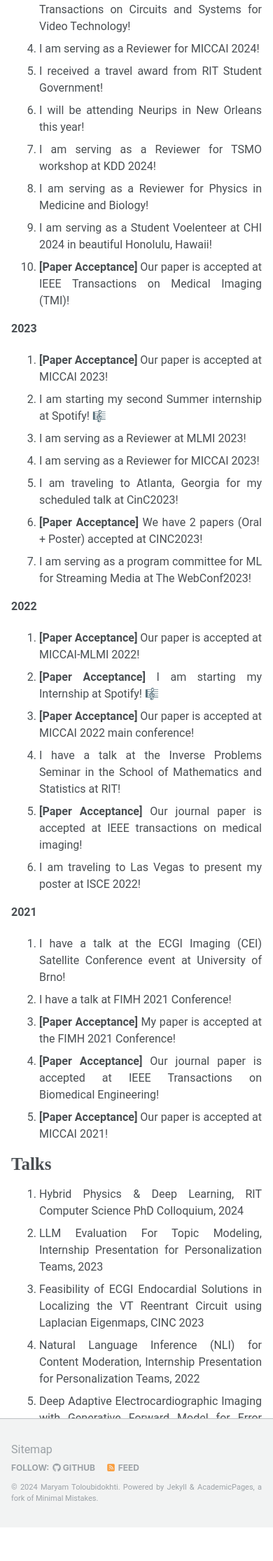
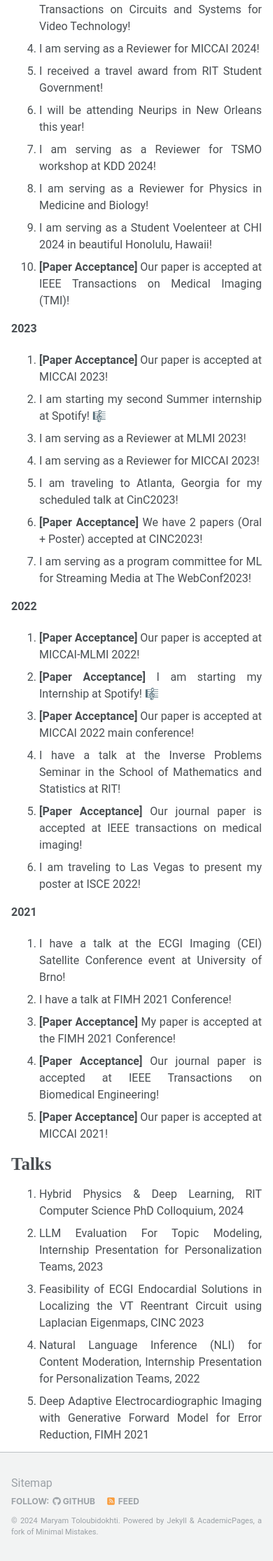
Before and after one commit to maryamTolou/MaryTolou, a Jekyll site: the page built from _pages/about.md, in a window 390 px wide. Shown: the part 1757-3988 px from the top of the page at 70% size. Built offline with Jekyll 4.4.1, drawn with Linux system fonts in a browser that asks for light colours; before the commit the page ends 3940 px from its top, so only the background shows below that.

Commit message:
footer padding

```diff
--- a/_sass/_base.scss
+++ b/_sass/_base.scss
@@ -23,7 +23,8 @@ body {
     overflow: hidden;
   }
   @media (max-width: 780px) {
-    padding: 0em;
+    padding-top: 0em;
+    padding-bottom: 3em;
   }
 }
 
```
